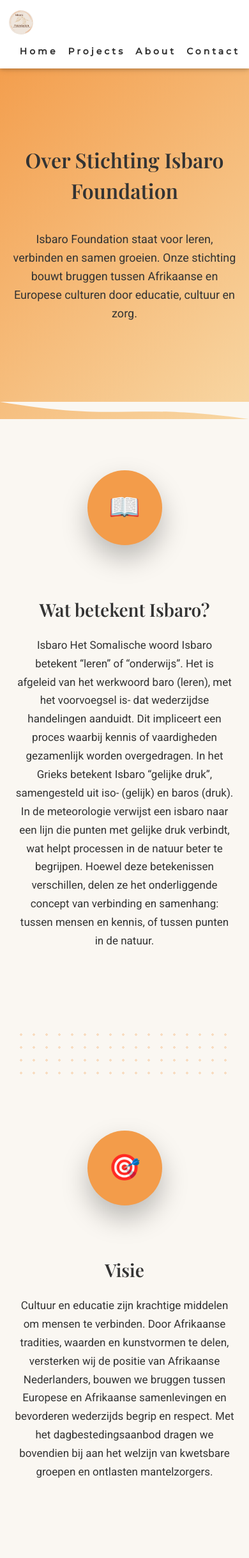
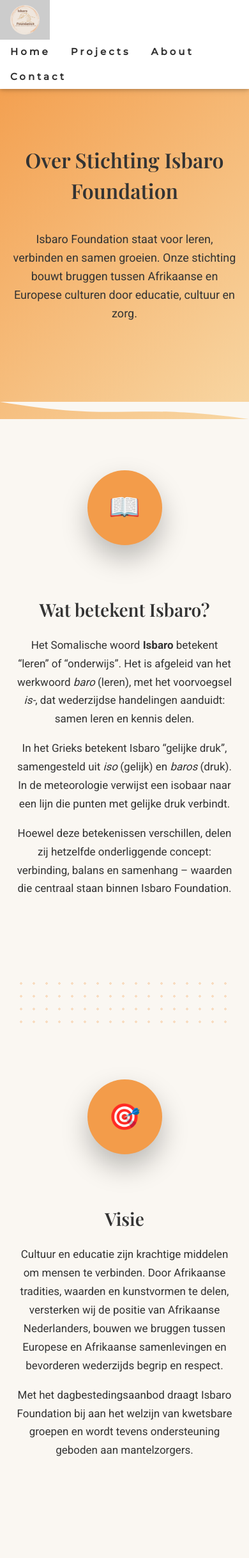
Before and after one commit to AH62421/isbaro-foundation, a Flask app: page /about in a window 390 px wide. Shown: the top 2435 px of the page at 64% size. After the commit the page ends 2276 px from the top, so only its background shows below. Run offline with Flask 3, Linux system fonts and the light colour scheme.

Commit message:
Update about.html

```diff
--- a/templates/about.html
+++ b/templates/about.html
@@ -25,7 +25,7 @@
 
         body {
             margin: 0;
-            padding-top: 72px; /* ✅ ruimte voor vaste navbar */
+            padding-top: 72px; /* ruimte voor vaste navbar */
             font-family: 'Roboto', sans-serif;
             background: #faf7f2;
             color: #333;
@@ -118,15 +118,10 @@
             margin-top: 24px;
         }
 
-        .text p,
-        .text li {
+        .text p {
             font-size: 17px;
             line-height: 1.7;
-            margin-bottom: 12px;
-        }
-
-        ul {
-            padding-left: 20px;
+            margin-bottom: 14px;
         }
 
         .divider {
@@ -142,20 +137,6 @@
 
             body {
                 padding-top: 64px;
-            }
-
-            .w3-bar {
-                padding: 8px 6px !important;
-            }
-
-            .w3-bar-item {
-                padding: 8px 8px !important;
-                font-size: 14px;
-            }
-
-            .navbar-logo {
-                height: 38px;
-                width: 38px;
             }
 
             .hero {
@@ -182,10 +163,6 @@
             .icon {
                 margin: 0 auto 30px;
                 font-size: 40px;
-            }
-
-            .text ul {
-                text-align: left;
             }
 
             .text h2 {
@@ -235,13 +212,24 @@
         <div class="icon">📖</div>
         <div class="text">
             <h2>Wat betekent Isbaro?</h2>
+
             <p>
-                Isbaro
-                Het Somalische woord Isbaro betekent “leren” of “onderwijs”. Het is afgeleid van het werkwoord baro (leren), met het voorvoegsel is- dat wederzijdse handelingen aanduidt. Dit impliceert een proces waarbij kennis of vaardigheden gezamenlijk worden overgedragen.
-                In het Grieks betekent Isbaro “gelijke druk”, samengesteld uit iso- (gelijk) en baros (druk). In de meteorologie verwijst een isbaro naar een lijn die punten met gelijke druk verbindt, wat helpt processen in de natuur beter te begrijpen.
-                Hoewel deze betekenissen verschillen, delen ze het onderliggende concept van verbinding en samenhang: tussen mensen en kennis, of tussen punten in de natuur.
+                Het Somalische woord <strong>Isbaro</strong> betekent “leren” of “onderwijs”.
+                Het is afgeleid van het werkwoord <em>baro</em> (leren), met het voorvoegsel
+                <em>is-</em>, dat wederzijdse handelingen aanduidt: samen leren en kennis delen.
+            </p>
 
-                </p>
+            <p>
+                In het Grieks betekent Isbaro “gelijke druk”, samengesteld uit <em>iso</em> (gelijk)
+                en <em>baros</em> (druk). In de meteorologie verwijst een isobaar naar een lijn
+                die punten met gelijke druk verbindt.
+            </p>
+
+            <p>
+                Hoewel deze betekenissen verschillen, delen zij hetzelfde onderliggende concept:
+                verbinding, balans en samenhang – waarden die centraal staan binnen
+                Isbaro Foundation.
+            </p>
         </div>
     </div>
 
@@ -252,7 +240,17 @@
         <div class="text">
             <h2>Visie</h2>
             <p>
-                Cultuur en educatie zijn krachtige middelen om mensen te verbinden. Door Afrikaanse tradities, waarden en kunstvormen te delen, versterken wij de positie van Afrikaanse Nederlanders, bouwen we bruggen tussen Europese en Afrikaanse samenlevingen en bevorderen wederzijds begrip en respect. Met het dagbestedingsaanbod dragen we bovendien bij aan het welzijn van kwetsbare groepen en ontlasten mantelzorgers.
+                Cultuur en educatie zijn krachtige middelen om mensen te verbinden.
+                Door Afrikaanse tradities, waarden en kunstvormen te delen,
+                versterken wij de positie van Afrikaanse Nederlanders,
+                bouwen we bruggen tussen Europese en Afrikaanse samenlevingen
+                en bevorderen wederzijds begrip en respect.
+            </p>
+
+            <p>
+                Met het dagbestedingsaanbod draagt Isbaro Foundation bij aan
+                het welzijn van kwetsbare groepen en wordt tevens ondersteuning
+                geboden aan mantelzorgers.
             </p>
         </div>
     </div>
```
